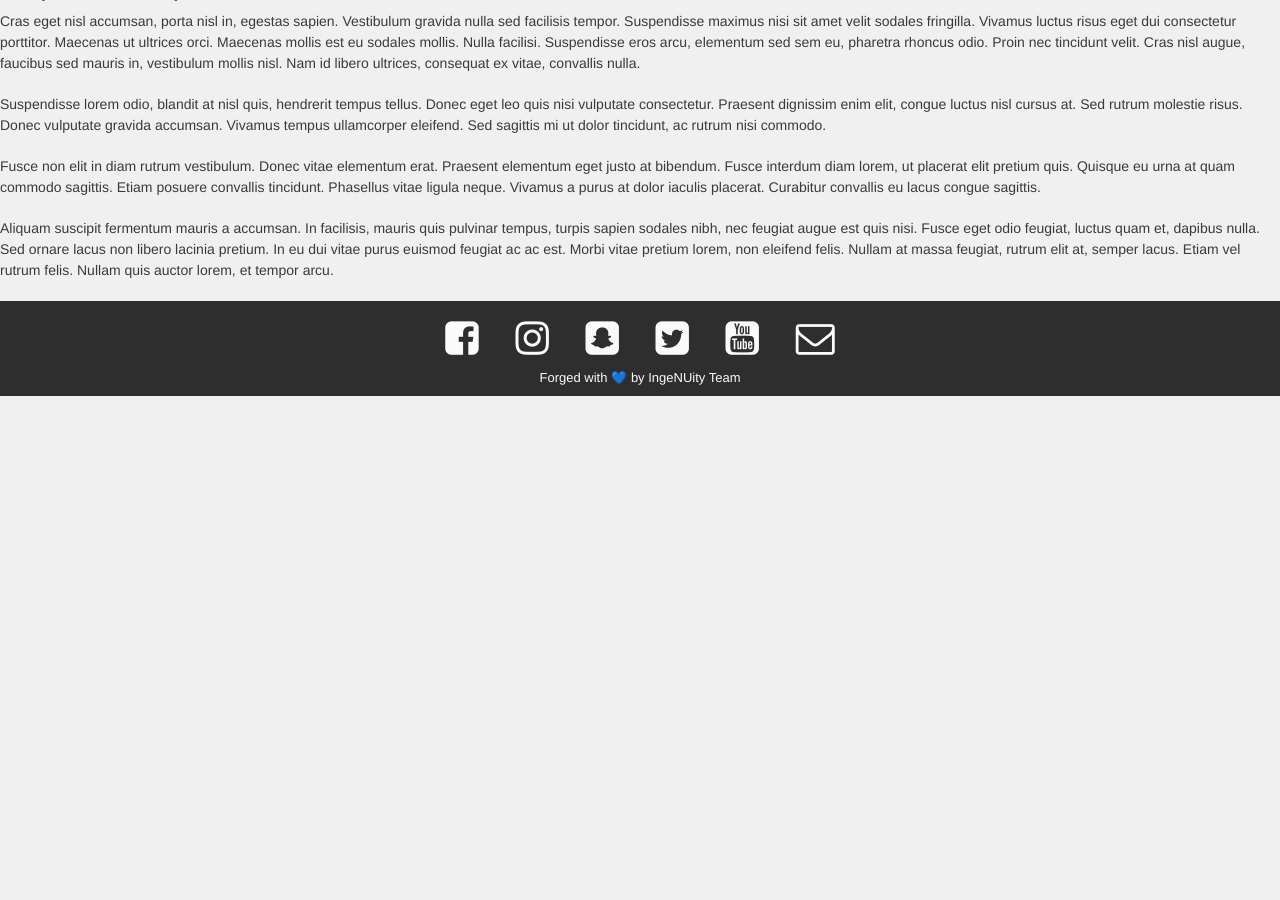
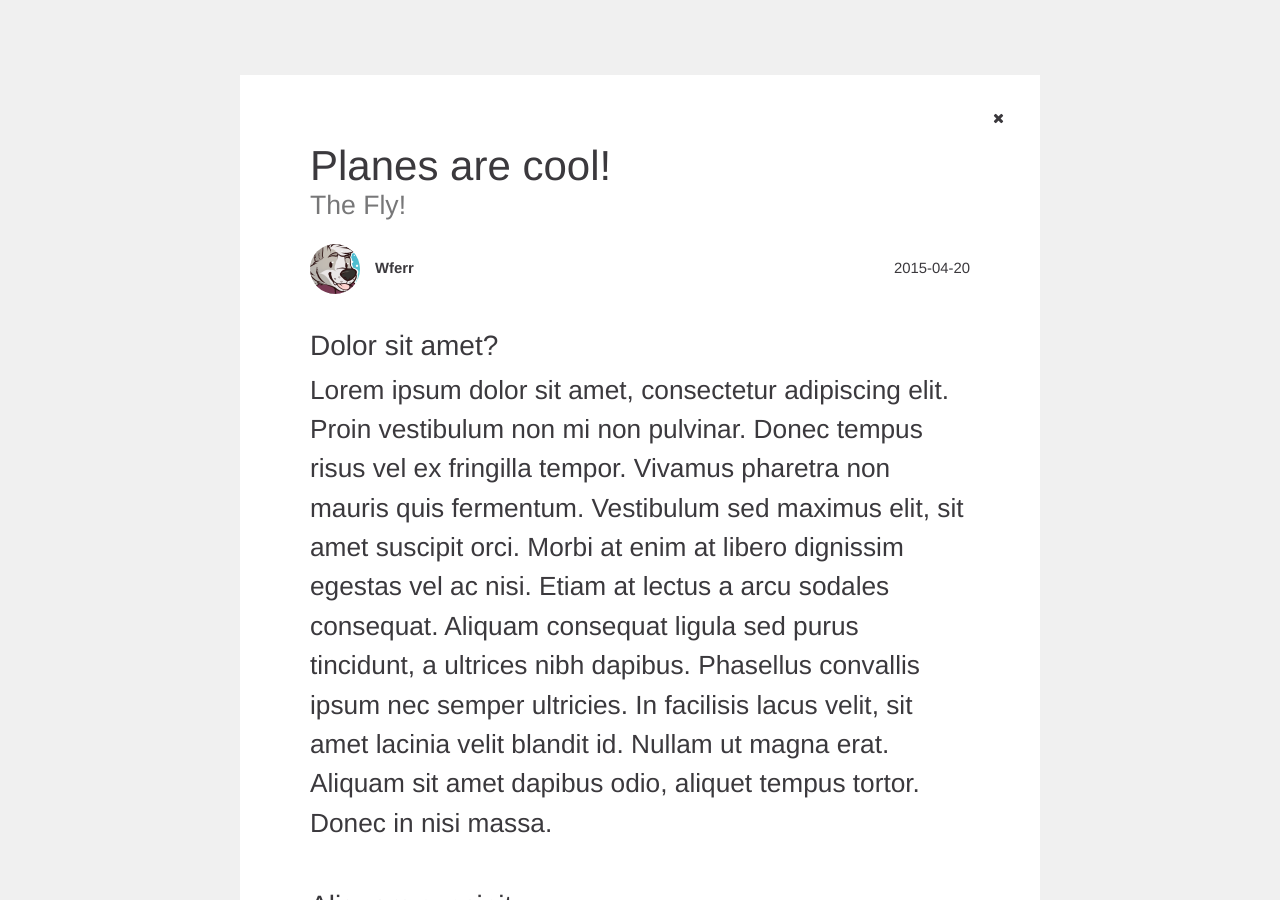
Before and after one commit to electron0zero/ingenuity17, a Jekyll site: the page built from _events/planes.md, in a window 1280 px wide and 900 px high, scrolled down 325 px. Built offline with Jekyll 4.4.1, drawn with Linux system fonts in a browser that asks for light colours; nearby versions of some CDN libraries; before the commit the page ends 900 px from its top, so only the background shows below that.

Commit message:
Updated event layout

```diff
--- a/_layouts/event.html
+++ b/_layouts/event.html
@@ -2,19 +2,22 @@
 layout: default
 ---
 
-<div>
-    <h1> {{ page.title }}</h1>
-    <h3> {{ page.subtitle }}</h3>
+<div class="card__content">
+  <i class="card__btn-close fa fa-times"></i>
+  <div class="card__caption">
+    <h2 class="card__title">{{ page.title }}</h2>
+    <p class="card__subtitle">{{ page.subtitle }}</p>
+  </div>
+  <div class="card__copy">
+    <div class="meta">
+      <img class="meta__avatar" src="{{ page.avatar }}" />
+      <span class="meta__author">{{ page.author }}</span>
+      <span class="meta__date">{{ page.date | date: "%Y-%m-%d" }}</span>
+    </div>
+    {{ page.content }}
+  </div>
 </div>
 
-<div>
-     <img src="{{ page.avatar }}" alt="User Photo" height="42" width="42">
-     <h6> {{ page.author }} </h6>
-</div>
-
-<div id="post">
-    {{ content }}
-</div>
 
 <!--<div id="related">
   <h2>Related Posts</h2>
@@ -23,4 +26,7 @@
       <li><span>{{ post.date | date_to_string }}</span> &raquo; <a href="{{ post.url }}">{{ post.title }}</a></li>
     {% endfor %}
   </ul>
+
+<script src="js/card-modern-blog.js" />
+<script src="js/modern-blog.js" />
 </div>-->
--- a/index.html
+++ b/index.html
@@ -5,7 +5,7 @@
 <nav>
   <ul>
     {% for node in site.posts reversed %} {% capture id %}{{ node.id | remove:'/' | downcase }}{% endcapture %}
-    <li class="p-{{id}}"><a href="#{{id}}" style="text-decoration:none" >{{node.title}}</a></li>
+    <li class="p-{{id}}"><a href="#{{id}}" style="text-decoration:none;color: white;" >{{node.title}}</a></li>
     {% endfor %}
   </ul>
 </nav>
```
